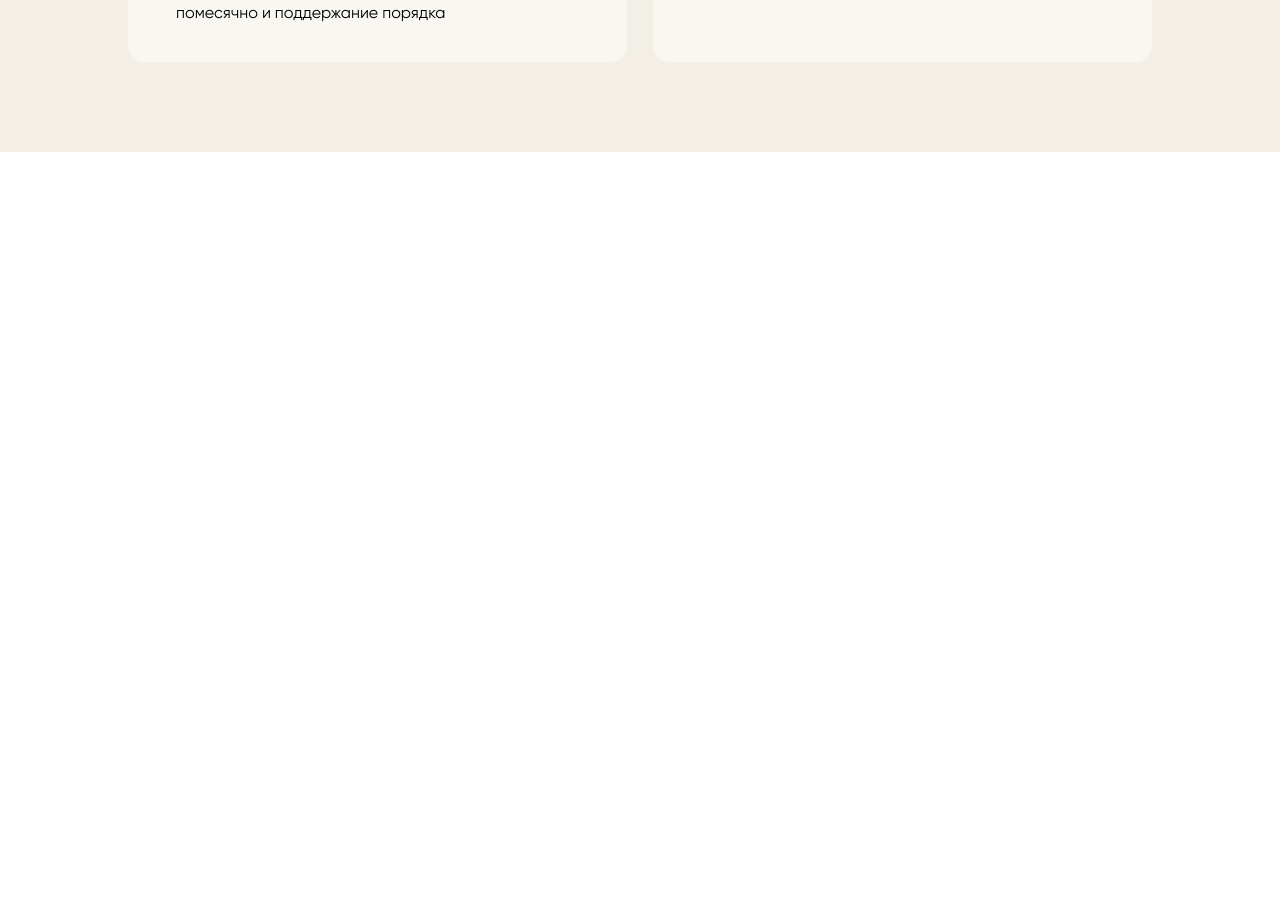
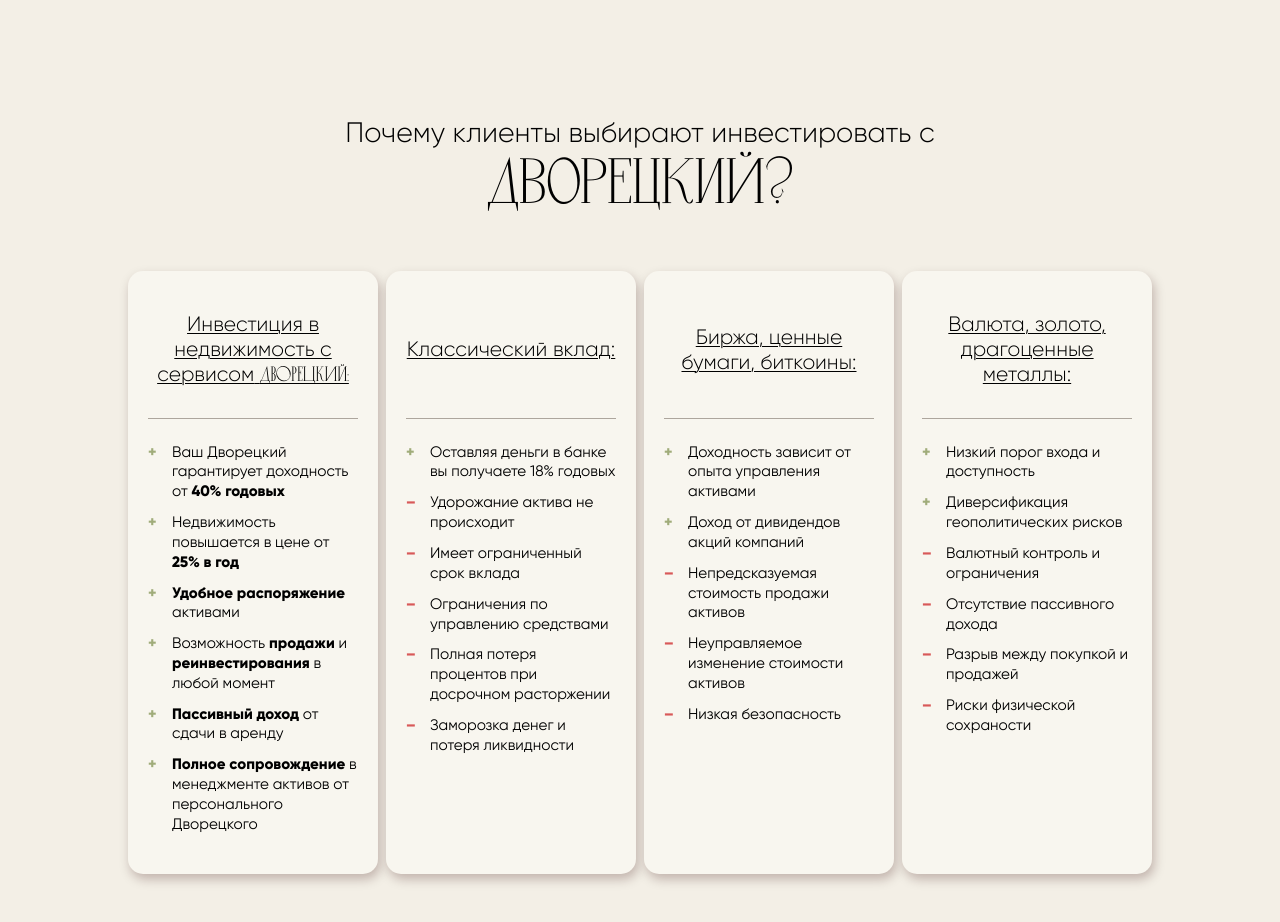
Before and after one commit to Vineker1One/butler-invest, a React (Vite) app in the folder client/: page / in a window 1280 px wide. Shown: the part 3943-4865 px from the top of the page. Before the commit the page ends 4095 px from the top, so only its background shows below. Built offline with nearby package versions, Linux system fonts and the light colour scheme.

Commit message:
section 5

```diff
--- a/client/src/pages/Home/sections/Capabilities/Capabilities.css
+++ b/client/src/pages/Home/sections/Capabilities/Capabilities.css
@@ -1,7 +1,6 @@
 .capabilities {
   background: #f3efe6;
-  padding: clamp(4rem, 7vw, 7rem) 2.5rem;
-
+  padding: clamp(2rem, 4vw, 3rem) 2.5rem;
 }
 
 .capabilities__container {
--- /dev/null
+++ b/client/src/pages/Home/sections/Compare/Compare.css
@@ -0,0 +1,125 @@
+.compare {
+    background: #f3efe6;
+    padding: clamp(2rem, 4vw, 3rem) 2.5rem;
+}
+
+.compare__container {
+    width: min(100%, clamp(50rem, 80vw, 90rem));
+    margin: 0 auto;
+}
+
+/* HEADER */
+.compare__header {
+    text-align: center;
+    margin-bottom: clamp(2rem, 4vw, 3rem);
+}
+
+.compare__header p {
+    font-size: clamp(1.4rem, 2.2vw, 2rem);
+    font-weight: 300;
+}
+
+.compare__header h2 {
+    font-family: "Novelist";
+    font-size: clamp(3rem, 5vw, 5rem);
+    font-weight: 400;
+}
+
+/* GRID */
+.compare__grid {
+    display: grid;
+    grid-template-columns: repeat(4, 1fr);
+    gap: 0.5rem;
+}
+
+/* CARD */
+.compare-card {
+    border-radius: 0.9375rem;
+    background: #f8f6ef;
+    box-shadow: 2.241px 5.229px 10.681px 0 rgba(46, 0, 0, 0.25);
+    padding: 1.75rem 1.25rem;
+
+    display: flex;
+    flex-direction: column;
+}
+
+.compare-card h3 {
+    text-align: center;
+    font-size: 1.3rem;
+    margin: 0;
+    text-decoration: underline;
+    text-underline-offset: 0.15rem;
+    text-decoration-thickness: 1px;
+    font-weight: 300;
+}
+
+.compare-card__header {
+    position: relative;
+    padding-bottom: 1rem;
+    margin-bottom: 1.5rem;
+    min-height: 7.5rem;
+    display: flex;
+    align-items: center;
+    justify-content: center;
+
+}
+
+.compare-card__header::after {
+    content: "";
+    position: absolute;
+    left: 0;
+    bottom: 0;
+
+    width: 100%;
+    height: 1px;
+    background: rgba(55, 39, 26, 0.39);
+}
+
+/* .compare-card h3::after {
+    content: "";
+    display: block;
+
+    width: 100%;
+    height: 1px;
+
+    background: rgba(0, 0, 0, 0.2);
+
+    margin: 1rem auto 0;
+} */
+
+/* LIST */
+.compare-card ul {
+    list-style: none;
+    padding: 0;
+    margin: 0;
+}
+
+.compare-card li {
+    position: relative;
+    padding-left: 1.5rem;
+    margin-bottom: 0.7rem;
+    font-size: 0.95rem;
+    line-height: 1.3;
+}
+
+.compare-card span {
+    font-family: "Novelist", serif;
+}
+
+/* PLUS */
+.compare-card li.plus::before {
+    content: "+";
+    position: absolute;
+    left: 0;
+    color: #a0ac7a;
+    font-weight: 700;
+}
+
+/* MINUS */
+.compare-card li.minus::before {
+    content: "–";
+    position: absolute;
+    left: 0;
+    color: #d85959;
+    font-weight: 700;
+}
--- /dev/null
+++ b/client/src/pages/Home/sections/Compare/Compare.tsx
@@ -0,0 +1,128 @@
+import "./Compare.css";
+
+export const Compare = () => {
+    return (
+        <section className="compare">
+            <div className="compare__container">
+                <div className="compare__header">
+                    <p>Почему клиенты выбирают инвестировать с</p>
+                    <h2>ДВОРЕЦКИЙ?</h2>
+                </div>
+
+                <div className="compare__grid">
+                    {/* 1 */}
+                    <div className="compare-card">
+                        <div className="compare-card__header">
+                        <h3>
+                            Инвестиция в недвижимость с сервисом{" "}
+                            <span>Дворецкий:</span>
+                        </h3>
+                        </div>
+
+                        <ul>
+                            <li className="plus">
+                                Ваш Дворецкий гарантирует доходность от{" "}
+                                <b>40% годовых</b>
+                            </li>
+                            <li className="plus">
+                                Недвижимость повышается в цене от{" "}
+                                <b>25% в год</b>
+                            </li>
+                            <li className="plus">
+                                <b>Удобное распоряжение</b> активами
+                            </li>
+                            <li className="plus">
+                                Возможность <b>продажи</b> и{" "}
+                                <b>реинвестирования</b> в любой момент
+                            </li>
+                            <li className="plus">
+                                <b>Пассивный доход</b> от сдачи в аренду
+                            </li>
+                            <li className="plus">
+                                <b>Полное сопровождение</b> в менеджменте
+                                активов от персонального Дворецкого
+                            </li>
+                        </ul>
+                    </div>
+
+                    {/* 2 */}
+                    <div className="compare-card">
+                        <div className="compare-card__header">
+                            <h3>Классический вклад:</h3>
+                        </div>
+                        <ul>
+                            <li className="plus">
+                                Оставляя деньги в банке вы получаете 18% годовых
+                            </li>
+                            <li className="minus">
+                                Удорожание актива не происходит
+                            </li>
+                            <li className="minus">
+                                Имеет ограниченный срок вклада
+                            </li>
+                            <li className="minus">
+                                Ограничения по управлению средствами
+                            </li>
+                            <li className="minus">
+                                Полная потеря процентов при досрочном
+                                расторжении
+                            </li>
+                            <li className="minus">
+                                Заморозка денег и потеря ликвидности
+                            </li>
+                        </ul>
+                    </div>
+
+                    {/* 3 */}
+                    <div className="compare-card">
+                        <div className="compare-card__header">
+                        <h3>Биржа, ценные бумаги, биткоины:</h3>
+                        </div>
+                        <ul>
+                            <li className="plus">
+                                Доходность зависит от опыта управления активами
+                            </li>
+                            <li className="plus">
+                                Доход от дивидендов акций компаний
+                            </li>
+                            <li className="minus">
+                                Непредсказуемая стоимость продажи активов
+                            </li>
+                            <li className="minus">
+                                Неуправляемое изменение стоимости активов
+                            </li>
+                            <li className="minus">Низкая безопасность</li>
+                        </ul>
+                    </div>
+
+                    {/* 4 */}
+                    <div className="compare-card">
+                        <div className="compare-card__header">
+                        <h3>Валюта, золото, драгоценные металлы:</h3>
+                        </div>
+                        <ul>
+                            <li className="plus">
+                                Низкий порог входа и доступность
+                            </li>
+                            <li className="plus">
+                                Диверсификация геополитических рисков
+                            </li>
+                            <li className="minus">
+                                Валютный контроль и ограничения
+                            </li>
+                            <li className="minus">
+                                Отсутствие пассивного дохода
+                            </li>
+                            <li className="minus">
+                                Разрыв между покупкой и продажей
+                            </li>
+                            <li className="minus">
+                                Риски физической сохраности
+                            </li>
+                        </ul>
+                    </div>
+                </div>
+            </div>
+        </section>
+    );
+};
--- a/client/src/pages/HomePage.tsx
+++ b/client/src/pages/HomePage.tsx
@@ -2,6 +2,7 @@
 import { About } from "./Home/sections/About/About";
 import { Capabilities } from "./Home/sections/Capabilities/Capabilities";
 import { Investments } from "./Home/sections/Investments/Investments";
+import { Compare } from "./Home/sections/Compare/Compare";
 
 export const HomePage = () => {
     return (
@@ -10,6 +11,7 @@
             <About />
             <Capabilities />
             <Investments />
+            <Compare />
         </>
     );
 };
```
